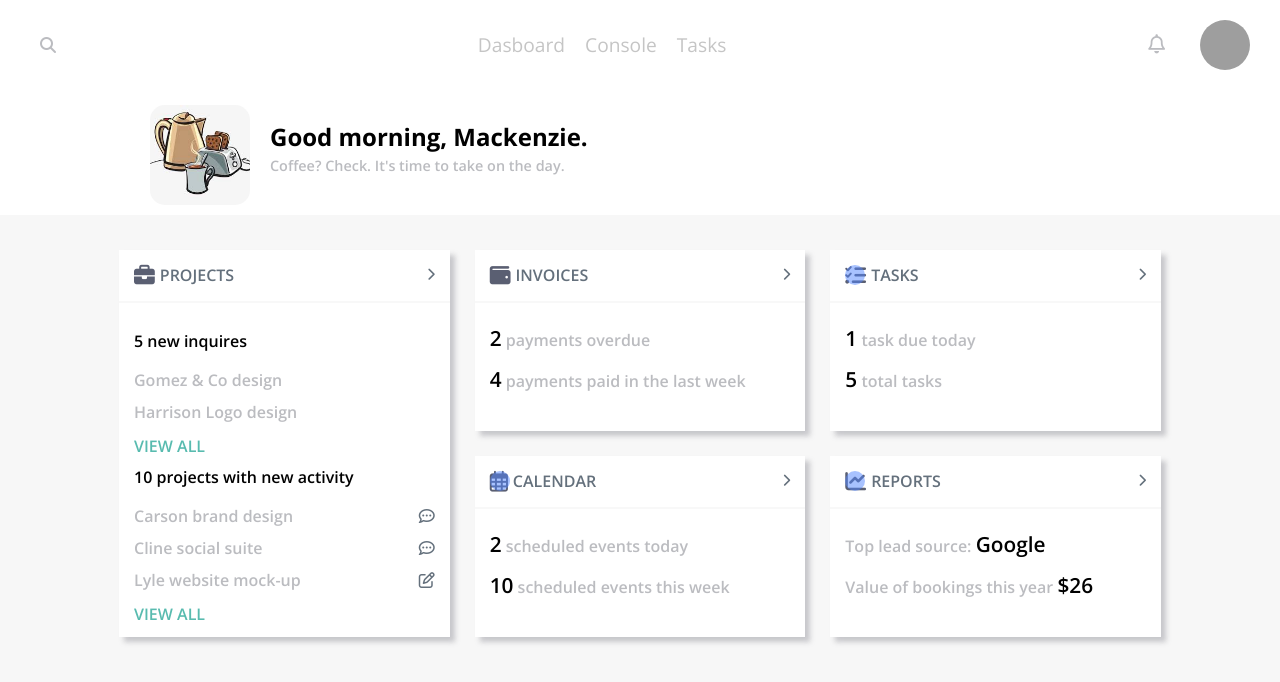
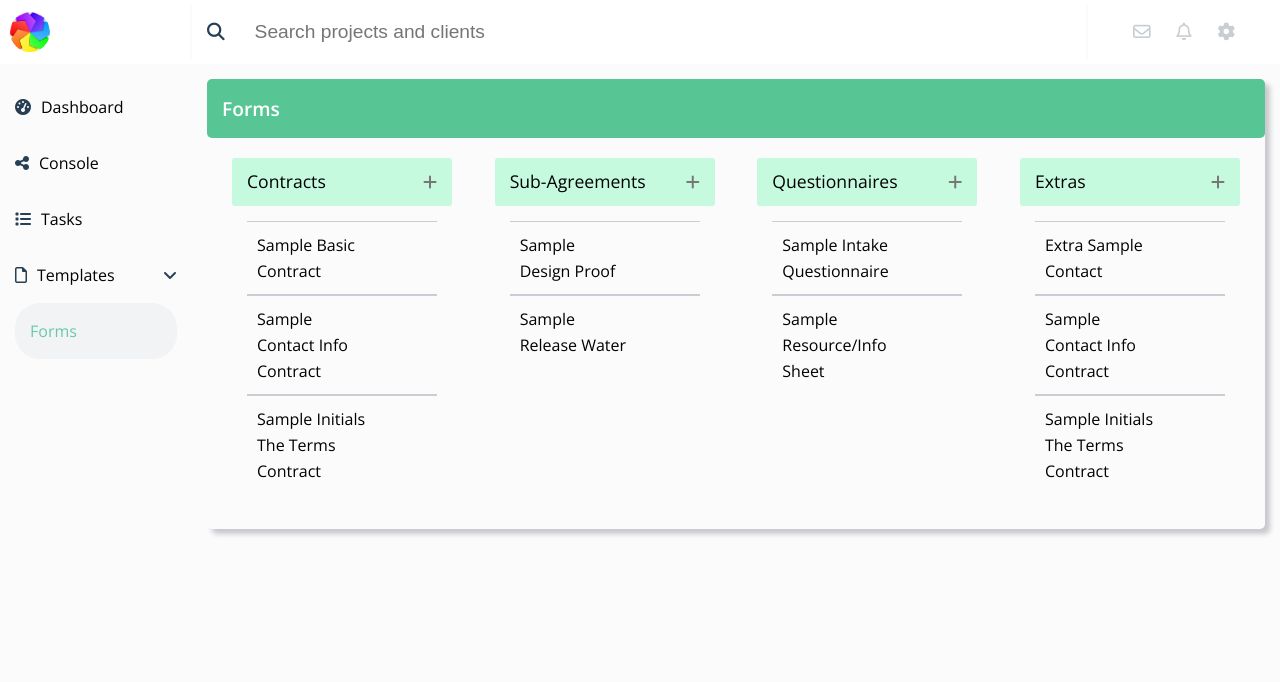
Before and after one commit to aslamm29/Project-Odyssey, a React (Create React App) app: page /console in a window 1280 px wide. Shown: the top 682 px of the page. Built offline with nearby package versions, Linux system fonts and the light colour scheme; grey boxes are pictures that could not be loaded.

Commit message:
testing urls

```diff
--- a/src/App.js
+++ b/src/App.js
@@ -1,24 +1,19 @@
 import React from "react";
 import Dashboard from "./pages/Dashboard";
-//import Console from "./pages/Console";
-//import Tasks from "./pages/Tasks";
-//import { BrowserRouter, Route } from "react-router-dom";
+import Console from "./pages/Console";
+import Tasks from "./pages/Tasks";
+import { BrowserRouter, Route } from "react-router-dom";
 
 function App() {
   return (
     <div>
-      <Dashboard />
+      <BrowserRouter basename='/'>
+        <Route exact path="/" component={Dashboard} />
+        <Route exact path="/console" component={Console} />
+        <Route exact path="/tasks" component={Tasks} />
+      </BrowserRouter>
     </div>
   );
 }
 
 export default App;
-
-
-/*
-<BrowserRouter basename='/'>
-        <Route exact path="/" component={Dashboard} />
-        <Route exact path="/console" component={Console} />
-        <Route exact path="/tasks" component={Tasks} />
-      </BrowserRouter>
-*/
```
Also changed, not shown: package.json (+5 -3 lines).
